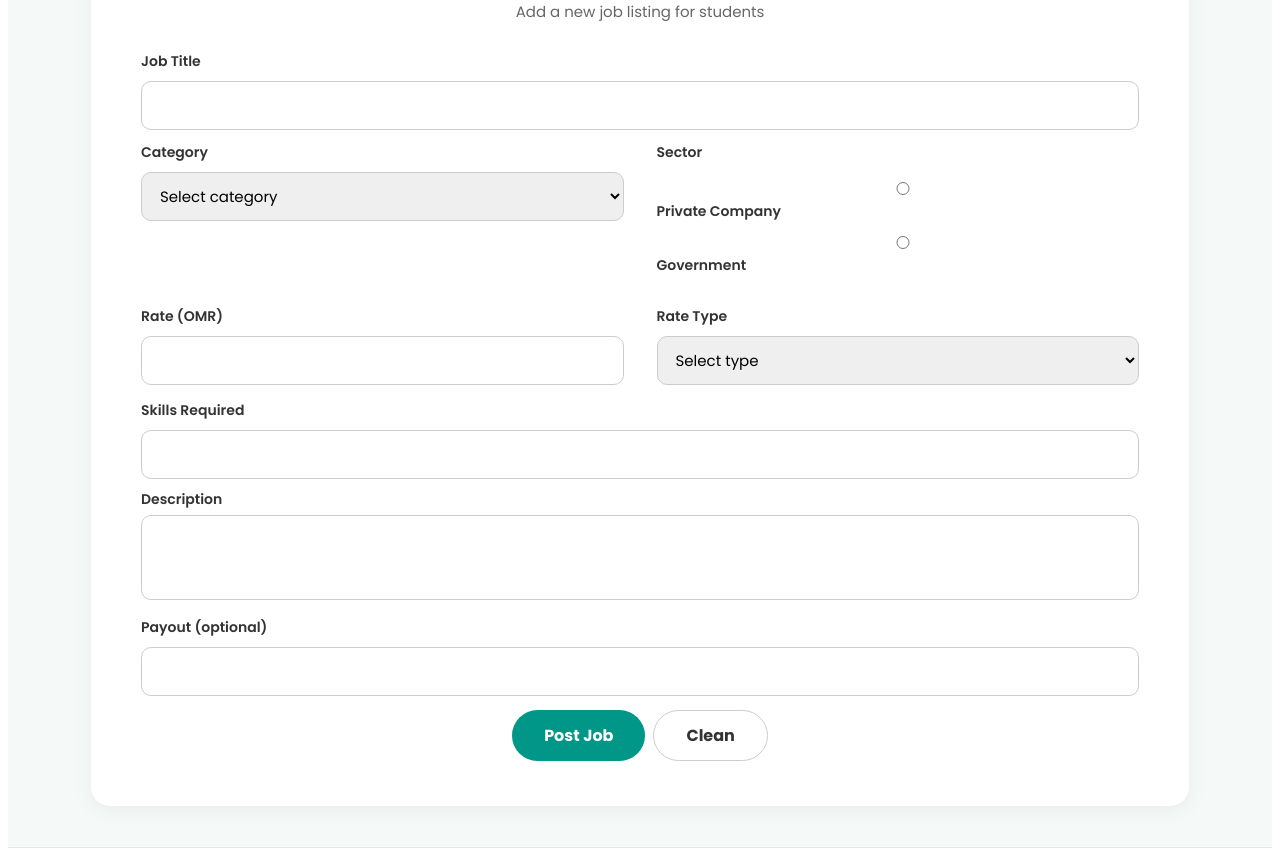
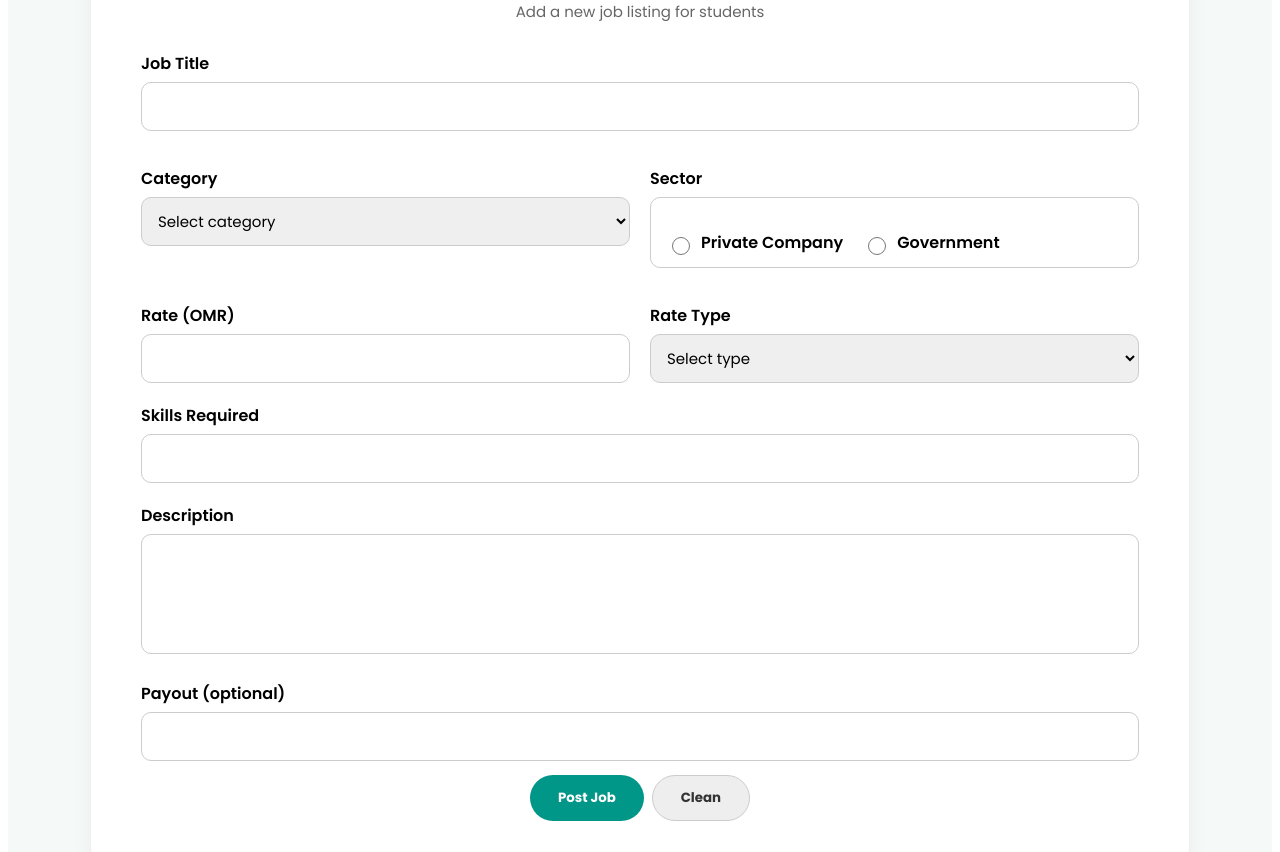
Before and after one commit to Aisha-Ahmed-Al-Mashikhi/utas-link-project, a React (Create React App) app in the folder client/: page /post-job in a window 1280 px wide. Shown: the part 280-1132 px from the top of the page. Built offline with nearby package versions, Linux system fonts and the light colour scheme.

Commit message:
Update PostJob.css

```diff
--- a/client/src/Styles/PostJob.css
+++ b/client/src/Styles/PostJob.css
@@ -38,139 +38,99 @@
 
 .row-flex {
   display: flex;
-  flex-wrap: wrap;
-  gap: 18px;
-  justify-content: space-between;
+  gap: 20px;
+  margin-top: 15px;
 }
 
 .col-half {
   flex: 1;
-  min-width: 320px;
-  display: flex;
-  flex-direction: column;
 }
 
-.row-flex .col-half:first-child {
-  margin-right: 15px;
+label {
+  font-weight: 600;
+  margin-top: 20px;
+  display: block;
 }
 
-.postjob-card label {
-  font-weight: 600;
-  font-size: 14px;
-  color: #333;
-  margin-bottom: 5px;
+input,
+select,
+textarea {
+  width: 100%;
+  padding: 12px;
+  border-radius: 10px;
+  border: 1.5px solid #ccc;
+  margin-top: 6px;
+  outline: none;
+  font-size: 15px;
 }
 
-.postjob-card input,
-.postjob-card select,
-.postjob-card textarea {
-  width: 100%;
-  padding: 12px 14px;
-  border-radius: 10px;
-  border: 1.5px solid #ccc;
-  font-size: 15px;
-  transition: border 0.2s ease;
+input:focus,
+select:focus,
+textarea:focus {
+  border-color: #009688;
 }
 
-.postjob-card input:focus,
-.postjob-card select:focus,
-.postjob-card textarea:focus {
-  border-color: #009688;
-  outline: none;
+textarea {
+  height: 120px;
+  resize: none;
 }
 
-.postjob-card textarea {
-  resize: none;
-  height: 85px;
+/* -------- Sector Box -------- */
+
+.sector-box {
+  display: flex;
+  gap: 20px;
+  border: 1.5px solid #ccc;
+  padding: 12px 16px;
+  border-radius: 10px;
+  margin-top: 6px;
 }
+
+.sector-option {
+  display: flex;
+  align-items: center;
+  gap: 8px;
+}
+
+.sector-option input[type="radio"] {
+  accent-color: #009688;
+  width: 18px;
+  height: 18px;
+}
+
+/* -------- Buttons -------- */
 
 .actions {
   display: flex;
-  gap: 18px;
-  margin-top: 25px;
+  gap: 14px;
+  margin-top: 30px;
   justify-content: center;
 }
 
 .btn-primary {
-  background-color: #009688;
-  color: #fff;
+  background: #009688;
+  color: white;
+  padding: 12px 28px;
+  border-radius: 25px;
   border: none;
-  border-radius: 30px;
-  padding: 12px 32px;
+  cursor: pointer;
   font-weight: 700;
-  font-size: 16px;
-  cursor: pointer;
-  transition: 0.3s;
 }
 
 .btn-primary:hover {
-  background-color: #00796b;
+  background: #007c70;
 }
 
 .btn-ghost {
-  background: #fff;
+  background: #eee;
   color: #333;
-  border: 1.5px solid #ccc;
-  border-radius: 30px;
-  padding: 12px 32px;
+  padding: 12px 28px;
+  border-radius: 25px;
+  border: 1px solid #ccc;
+  cursor: pointer;
   font-weight: 700;
-  font-size: 16px;
-  cursor: pointer;
-  transition: 0.3s;
 }
 
 .btn-ghost:hover {
-  background: #f8f8f8;
+  background: #e2e2e2;
 }
-
-@media (max-width: 768px) {
-  .postjob-card {
-    padding: 28px;
-  }
-
-  .page-title {
-    font-size: 26px;
-  }
-}
-
-/* -------- Corrected Radio Buttons Layout (Sector) -------- */
-
-/* Sector inline radio buttons */
-.sector-inline {
-  display: flex;
-  align-items: center;
-  gap: 15px;
-  height: 48px; /* same as select height */
-  margin-top: 2px;
-}
-
-.sector-box-inline {
-  display: flex;
-  align-items: center;
-  gap: 10px;
-  padding: 0 14px;
-  border-radius: 10px;
-  background: #ffffff;
-  border: 1.5px solid #ccc;
-  height: 48px;
-  cursor: pointer;
-  transition: 0.2s ease;
-}
-
-.sector-box-inline:hover {
-  border-color: #009688;
-  background: #f0fdfb;
-}
-
-.sector-box-inline input[type="radio"] {
-  accent-color: #009688;
-  width: 18px;
-  height: 18px;
-  cursor: pointer;
-}
-
-.sector-box-inline span {
-  font-size: 15px;
-  color: #333;
-  font-weight: 500;
-}
```
